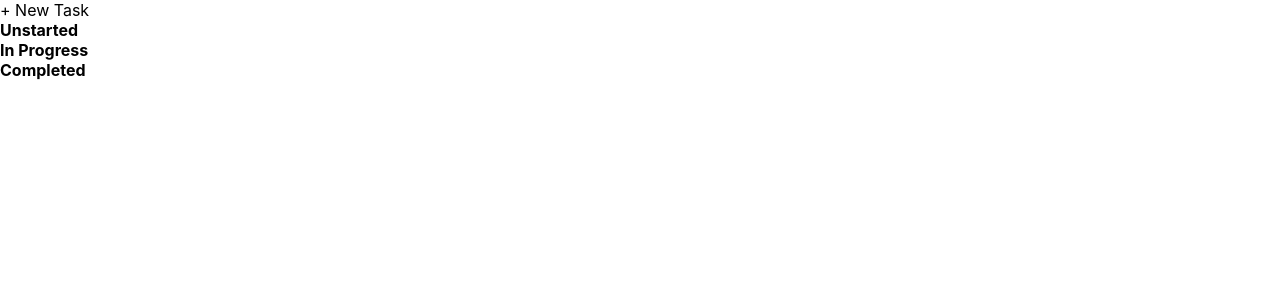
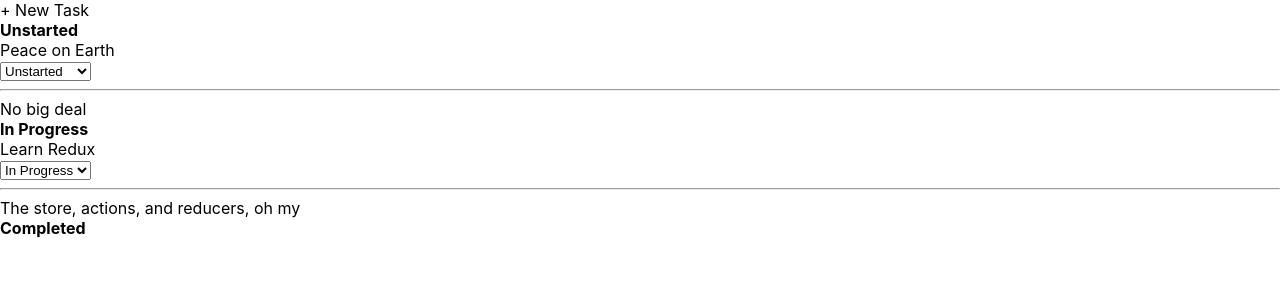
Before and after one commit to xaster-Kies/Parsnip, a React (Create React App) app in the folder parsnip/: page / in a window 1280 px wide. Shown: the top 300 px of the page. Built offline with nearby package versions, Linux system fonts and the light colour scheme.

Commit message:
started some time travel debugging

```diff
--- /dev/null
+++ b/package.json
@@ -0,0 +1,5 @@
+{
+  "devDependencies": {
+    "redux-devtools-extension": "^2.13.9"
+  }
+}
--- a/parsnip/src/index.js
+++ b/parsnip/src/index.js
@@ -5,9 +5,10 @@ import {createStore} from 'redux'
 import App from './App';
 import tasks from './reducers'
 import {Provider} from 'react-redux'
+import  { devToolsEnhancer } from 'redux-devtools-extension'
 import reportWebVitals from './reportWebVitals';
 
-const store = createStore(tasks)
+const store = createStore(tasks, devToolsEnhancer())
 
 ReactDOM.render(
   <Provider store={store}>
--- a/parsnip/src/reducers/index.js
+++ b/parsnip/src/reducers/index.js
@@ -5,13 +5,13 @@ const mockTasks = [
       id: uniqueId(),
       title: 'Learn Redux',
       description: 'The store, actions, and reducers, oh my',
-      status: 'in Progress'
+      status: 'In Progress'
     },
     {
       id: uniqueId(),
       title: 'Peace on Earth',
       description: 'No big deal',
-      status: 'in Progress'
+      status: 'Unstarted'
     }
 ]
 
```
Also changed, not shown: 1 other file (tests, documents, lock files or other folders).
